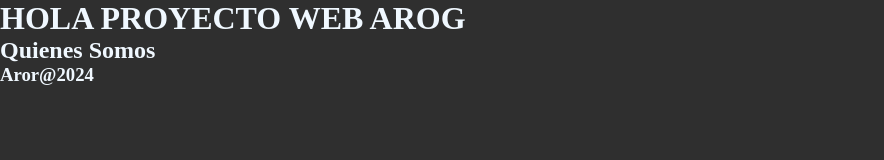
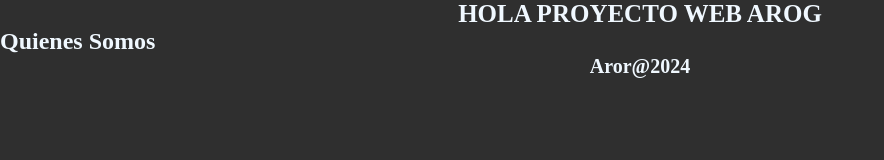
Before and after one commit to ortizpablos/proyectoArog, a plain HTML site: page index.html in a window 1280 px wide. Shown: the whole page, without its empty margins (0-884 px from the left). Drawn offline with Linux system fonts and the light colour scheme.

Commit message:
cambio de estructura centrado de textos

```diff
--- a/css/style.css
+++ b/css/style.css
@@ -7,3 +7,12 @@ body{
     background-color: rgb(47, 47, 47);
     color: aliceblue;
 }
+h1{
+    text-align: center;
+    font-size: 25px;
+
+}
+h3{
+    text-align: center;
+    font-size: 20px;
+}
```
